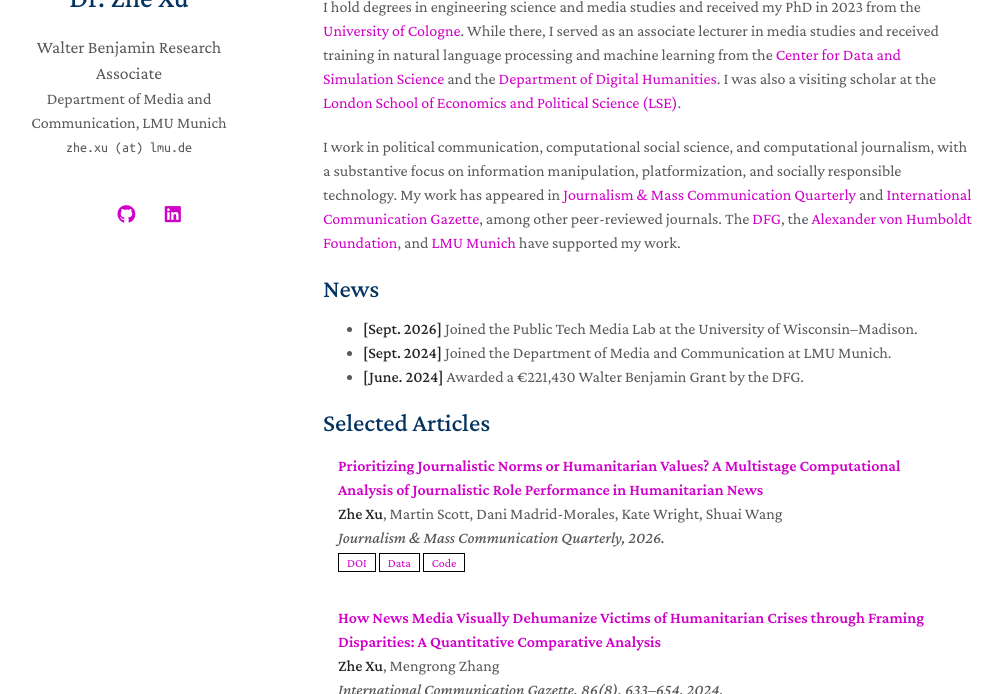
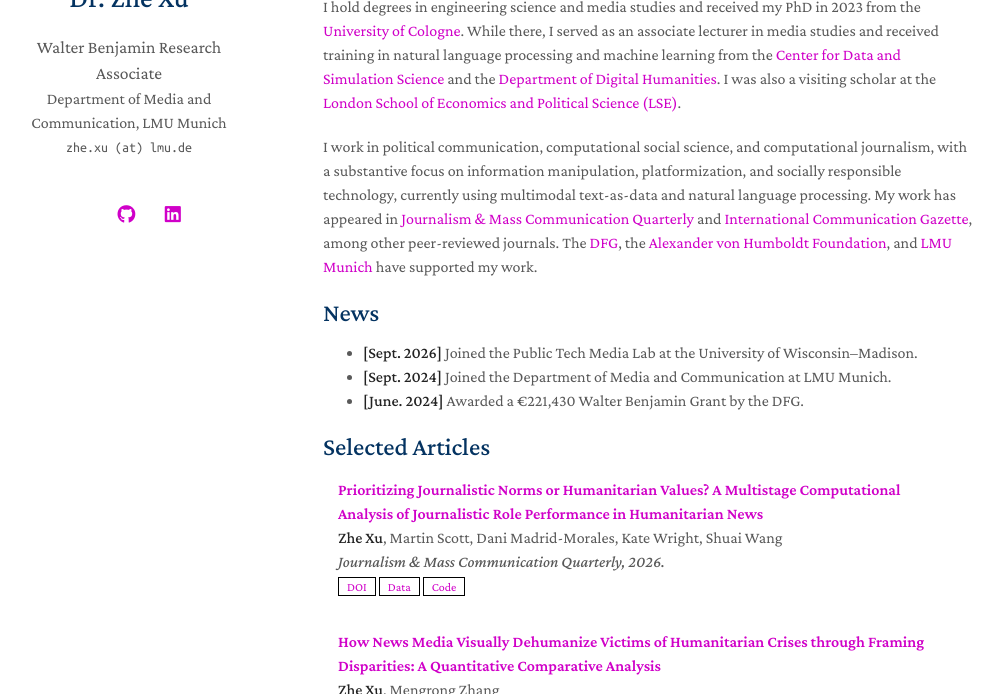
Before and after one commit to zhexuphd/newweb, a Jekyll site: the page built from index.md, in a window 1280 px wide and 900 px high, cut to the strip 206-900 px from the top of the window. Shown: the whole strip, without its empty margins (147-1150 px from the left). Built offline with Jekyll 4.4.1, drawn with Linux system fonts in a browser that asks for light colours; a style sheet for code colours, icons or effects is not loaded; our own code applies the rules of GitHub Pages for plain Markdown files.

Commit message:
Update index.md

```diff
--- a/index.md
+++ b/index.md
@@ -8,7 +8,7 @@ I am a [Walter Benjamin](https://www.dfg.de/en/research-funding/funding-opportun
 
 I hold degrees in engineering science and media studies and received my PhD in 2023 from the [University of Cologne](https://www.uni-koeln.de/en/). While there, I served as an associate lecturer in media studies and received training in natural language processing and machine learning from the [Center for Data and Simulation Science](https://cds.uni-koeln.de/en/) and the [Department of Digital Humanities](https://dh.phil-fak.uni-koeln.de/). I was also a visiting scholar at the [London School of Economics and Political Science (LSE)](https://www.lse.ac.uk/).
 
-I work in political communication, computational social science, and computational journalism, with a substantive focus on information manipulation, platformization, and socially responsible technology. My work has appeared in [Journalism & Mass Communication Quarterly](https://journals.sagepub.com/home/jmq) and [International Communication Gazette](https://journals.sagepub.com/home/gaz), among other peer-reviewed journals. The [DFG](https://www.dfg.de/), the [Alexander von Humboldt Foundation](https://www.humboldt-foundation.de/), and [LMU Munich](https://www.lmu.de/en/) have supported my work.
+I work in political communication, computational social science, and computational journalism, with a substantive focus on information manipulation, platformization, and socially responsible technology, currently using multimodal text-as-data and natural language processing. My work has appeared in [Journalism & Mass Communication Quarterly](https://journals.sagepub.com/home/jmq) and [International Communication Gazette](https://journals.sagepub.com/home/gaz), among other peer-reviewed journals. The [DFG](https://www.dfg.de/), the [Alexander von Humboldt Foundation](https://www.humboldt-foundation.de/), and [LMU Munich](https://www.lmu.de/en/) have supported my work.
 
 ## News
 
```
